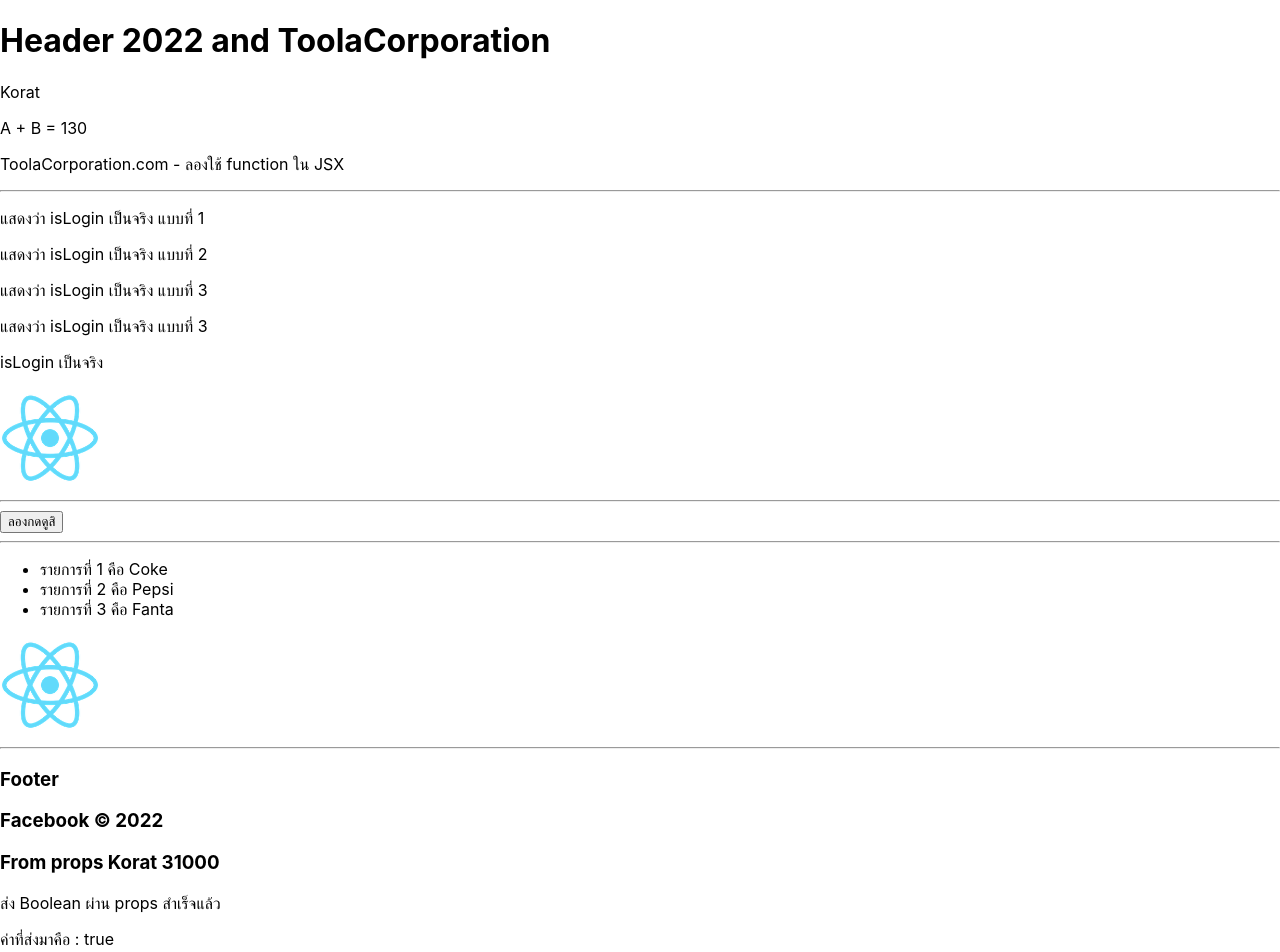
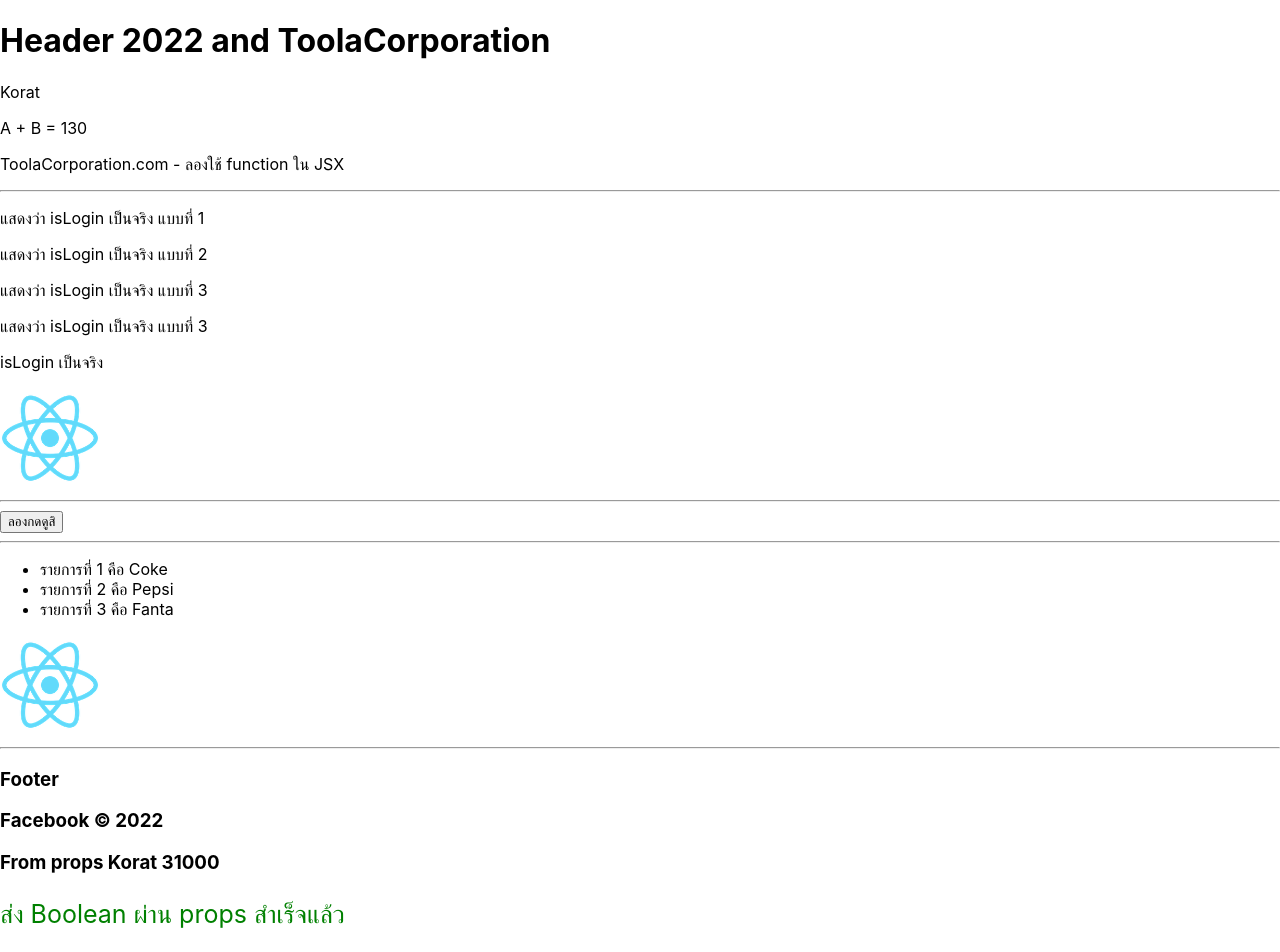
Before and after one commit to johnwickrichman/react-first-helloworld, a React (Create React App) app: page / in a window 1280 px wide. Shown: the top 952 px of the page. Built offline with nearby package versions, Linux system fonts and the light colour scheme.

Commit message:
add css style, inline style, reference style

```diff
--- a/src/components/Footer.js
+++ b/src/components/Footer.js
@@ -16,14 +16,22 @@
         {
           isOpen && (
             <>
-            <p>ส่ง Boolean ผ่าน props สำเร็จแล้ว</p>
-            <p>ค่าที่ส่งมาคือ : {isOpen.toString()}</p>
+            <p style={{color:'green', fontSize: 25}}>ส่ง Boolean ผ่าน props สำเร็จแล้ว</p>
+            <p style={styles.title}>ค่าที่ส่งมาคือ : {isOpen.toString()}</p>
             </>
           )
         }
 
     </div>
   )
+}
+
+
+const styles = {
+  title: {
+    color: 'red',
+    fontSize: 30,
+  }
 }
 
 
```
